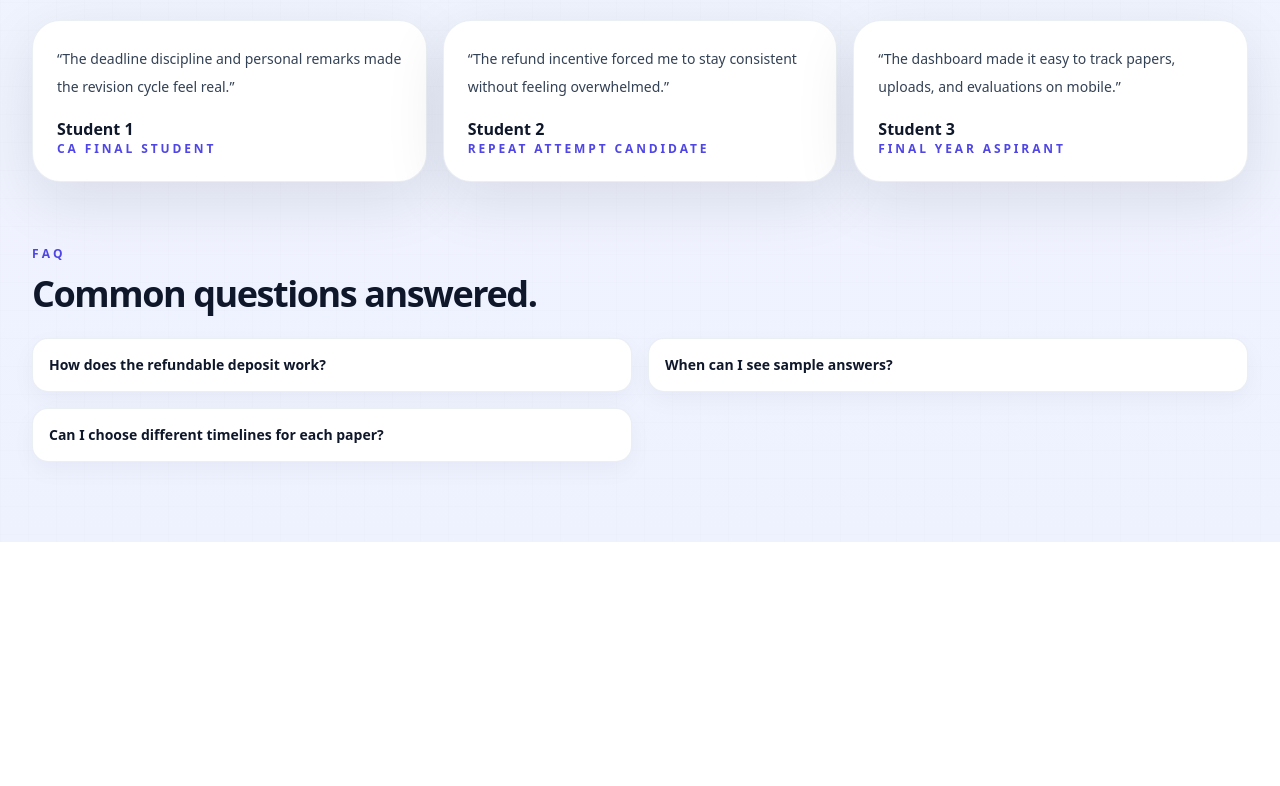
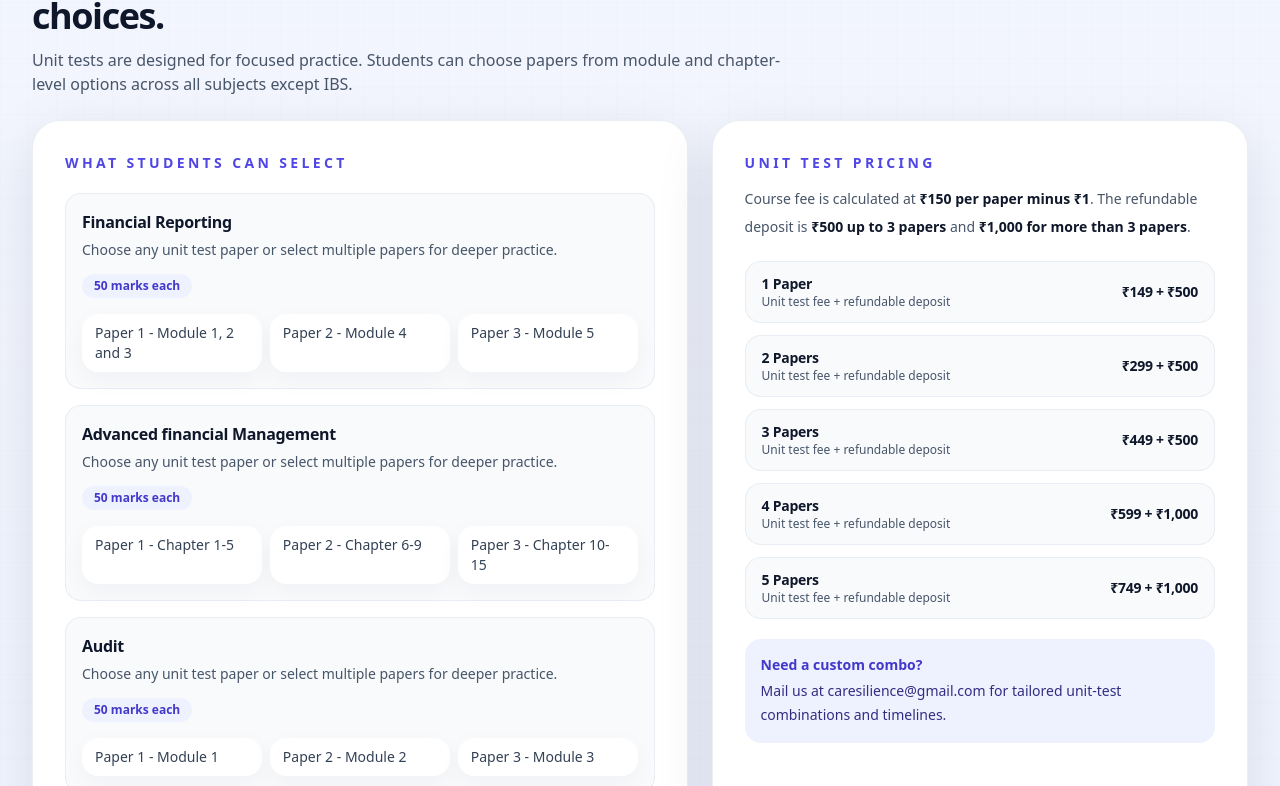
Before and after one commit to caresilience-hub/Resilience-test-series, a Next.js app: page / in a window 1280 px wide. Shown: the part 2574-3360 px from the top of the page. Before the commit the page ends 3116 px from the top, so only its background shows below. Built offline with nearby package versions, Linux system fonts and the light colour scheme; no server answers.

Commit message:
unit tests

```diff
--- a/app/page.tsx
+++ b/app/page.tsx
@@ -3,7 +3,7 @@ import Image from "next/image";
 import Link from "next/link";
 import { Badge, PrimaryButton, SectionHeading } from "@/components/ui";
 import { faqs, landingStats, testimonials } from "@/lib/mock-data";
-import { formatCurrency, pricingTable } from "@/lib/pricing";
+import { calculateUnitTestPricing, formatCurrency, pricingTable, unitTestPaperOptions, unitTestSubjects } from "@/lib/pricing";
 import { getMetadataBase } from "@/lib/site";
 
 export const metadata: Metadata = {
@@ -59,6 +59,11 @@ const heroProfiles = [
     imageClassName: "object-cover object-center"
   }
 ] as const;
+
+const unitTestPricingSlabs = [1, 2, 3, 4, 5].map((count) => ({
+  count,
+  ...calculateUnitTestPricing(count)
+}));
 
 export default function HomePage() {
   const heroStats = landingStats.filter((item) => item.label !== "Evaluators");
@@ -211,6 +216,65 @@ export default function HomePage() {
         </section>
 
         <section className="mt-16">
+          <SectionHeading
+            eyebrow="Unit Tests"
+            title="Subject-wise unit tests with paper-level choices."
+            description="Unit tests are designed for focused practice. Students can choose papers from module and chapter-level options across all subjects except IBS."
+          />
+          <div className="mt-6 grid gap-6 lg:grid-cols-[1.1fr_0.9fr]">
+            <div className="rounded-[1.75rem] border border-slate-200/70 bg-white p-6 shadow-soft sm:p-8">
+              <p className="text-sm font-semibold uppercase tracking-[0.24em] text-indigo-600">What students can select</p>
+              <div className="mt-5 space-y-4">
+                {unitTestSubjects.map((subject) => (
+                  <div key={subject} className="rounded-2xl border border-slate-200/70 bg-slate-50 p-4">
+                    <div className="flex flex-wrap items-start justify-between gap-3">
+                      <div>
+                        <p className="text-base font-semibold tracking-[-0.02em] text-ink-900">{subject}</p>
+                        <p className="mt-1 text-sm leading-6 text-ink-600">Choose any unit test paper or select multiple papers for deeper practice.</p>
+                      </div>
+                      <span className="rounded-full bg-indigo-50 px-3 py-1 text-xs font-semibold text-indigo-700">50 marks each</span>
+                    </div>
+                    <div className="mt-4 grid gap-2 sm:grid-cols-3">
+                      {unitTestPaperOptions[subject].map((paperOption) => (
+                        <div key={paperOption.value} className="rounded-2xl border border-white/80 bg-white px-3 py-2 text-sm text-ink-700 shadow-[0_8px_24px_rgba(15,23,42,0.04)]">
+                          {paperOption.label}
+                        </div>
+                      ))}
+                    </div>
+                  </div>
+                ))}
+              </div>
+            </div>
+
+            <div className="rounded-[1.75rem] border border-slate-200/70 bg-white p-6 shadow-soft sm:p-8">
+              <p className="text-sm font-semibold uppercase tracking-[0.24em] text-indigo-600">Unit test pricing</p>
+              <p className="mt-3 text-sm leading-7 text-ink-600">
+                Course fee is calculated at <span className="font-semibold text-ink-900">₹150 per paper minus ₹1</span>. The refundable deposit is <span className="font-semibold text-ink-900">₹500 up to 3 papers</span> and <span className="font-semibold text-ink-900">₹1,000 for more than 3 papers</span>.
+              </p>
+              <div className="mt-5 space-y-3">
+                {unitTestPricingSlabs.map((plan) => (
+                  <div key={plan.count} className="flex items-center justify-between rounded-2xl border border-slate-200/70 bg-slate-50 px-4 py-3">
+                    <div>
+                      <p className="text-sm font-semibold tracking-[-0.02em] text-ink-900">
+                        {plan.count} {plan.count === 1 ? "Paper" : "Papers"}
+                      </p>
+                      <p className="text-xs text-ink-600">Unit test fee + refundable deposit</p>
+                    </div>
+                    <p className="text-sm font-semibold tracking-[-0.02em] text-ink-900">
+                      {formatCurrency(plan.courseFee)} + {formatCurrency(plan.refundableDeposit)}
+                    </p>
+                  </div>
+                ))}
+              </div>
+              <div className="mt-5 rounded-2xl bg-indigo-50 p-4">
+                <p className="text-sm font-semibold text-indigo-700">Need a custom combo?</p>
+                <p className="mt-1 text-sm leading-6 text-indigo-900">Mail us at caresilience@gmail.com for tailored unit-test combinations and timelines.</p>
+              </div>
+            </div>
+          </div>
+        </section>
+
+        <section className="mt-16">
           <SectionHeading eyebrow="Testimonials" title="Social proof placeholders ready for launch." />
           <div className="mt-6 grid gap-4 md:grid-cols-3">
             {testimonials.map((item) => (
```
